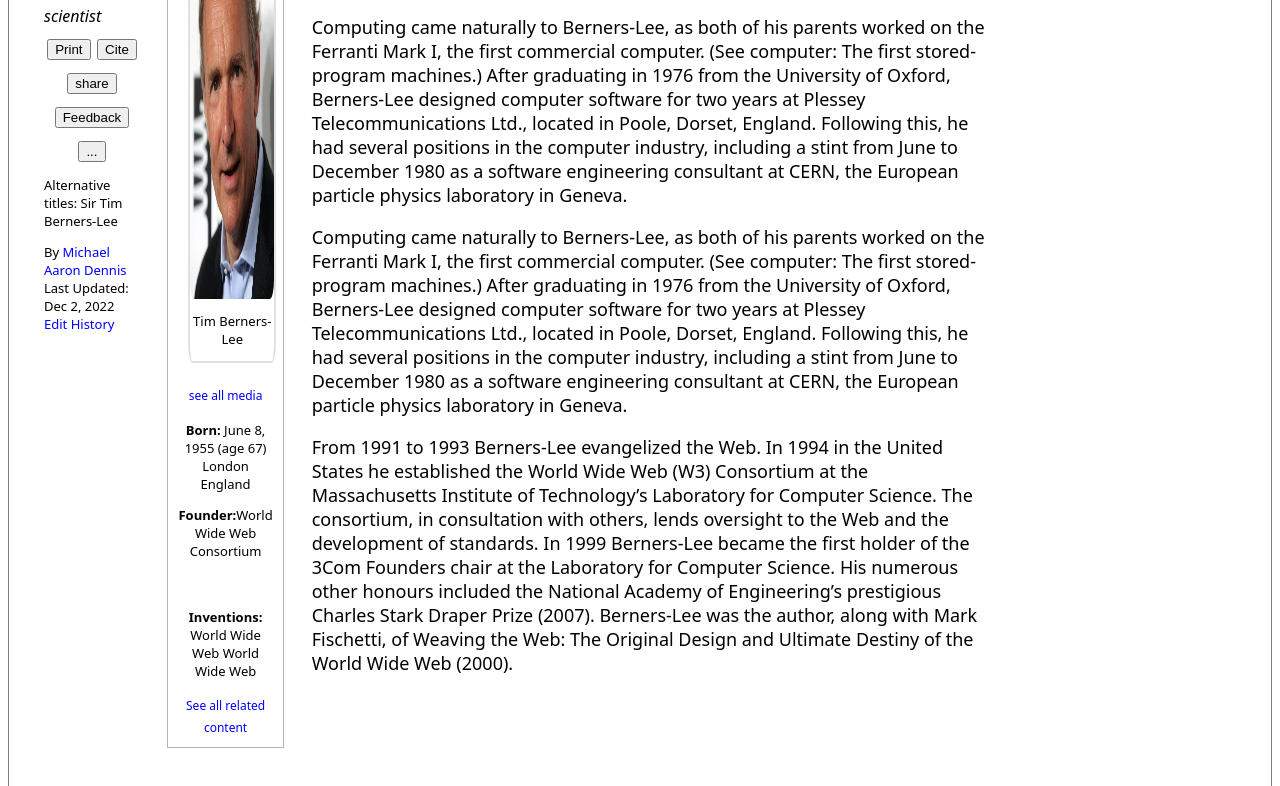
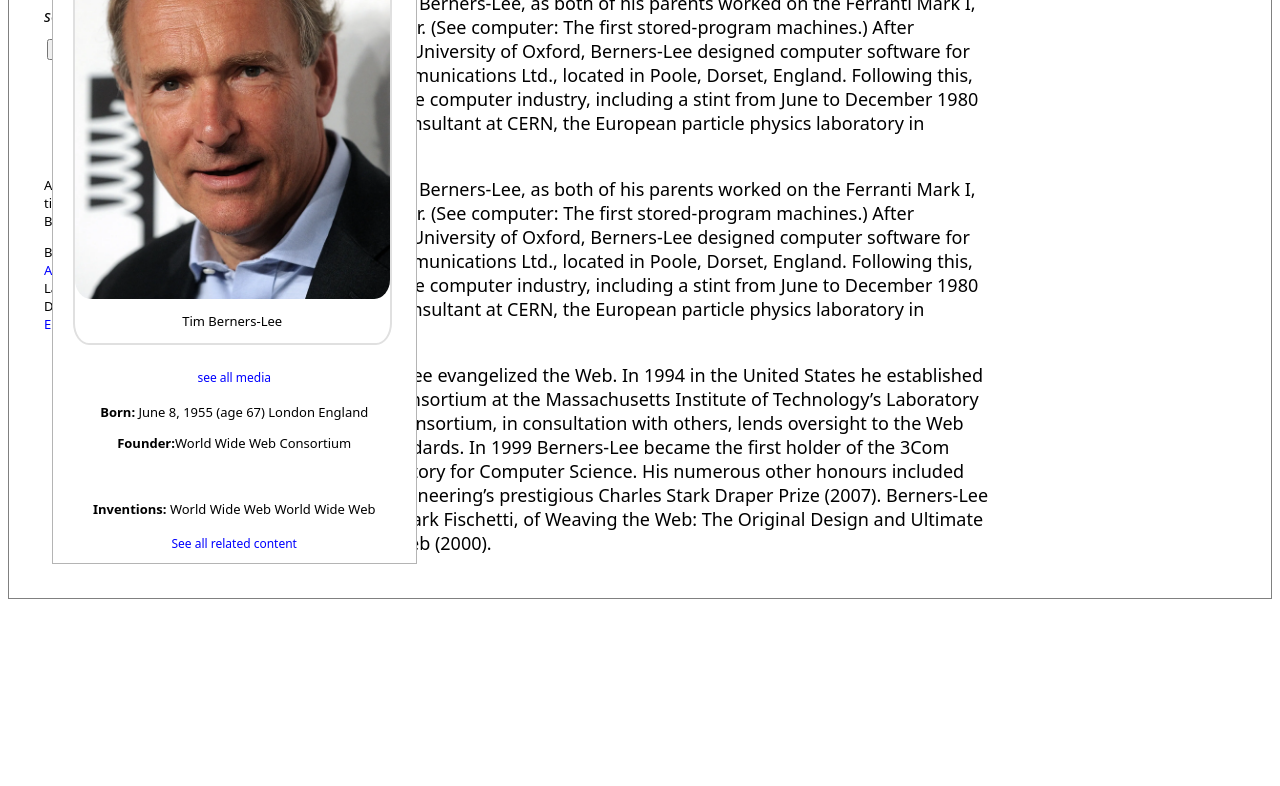
Before and after one commit to maxime-vds/tim-berners-lee, a plain HTML site: page index.html in a window 1280 px wide. Shown: the part 240-1026 px from the top of the page. After the commit the page ends 847 px from the top, so only its background shows below. Drawn offline with Linux system fonts and the light colour scheme.

Commit message:
laftop to repensive and is over

```diff
--- a/index.html
+++ b/index.html
@@ -152,6 +152,11 @@
             .flex-container {
             flex-direction: row;
           }
+          .flex-item-right{
+            position: absolute;
+
+          }
+
         }
         </style>
 </head>
```
